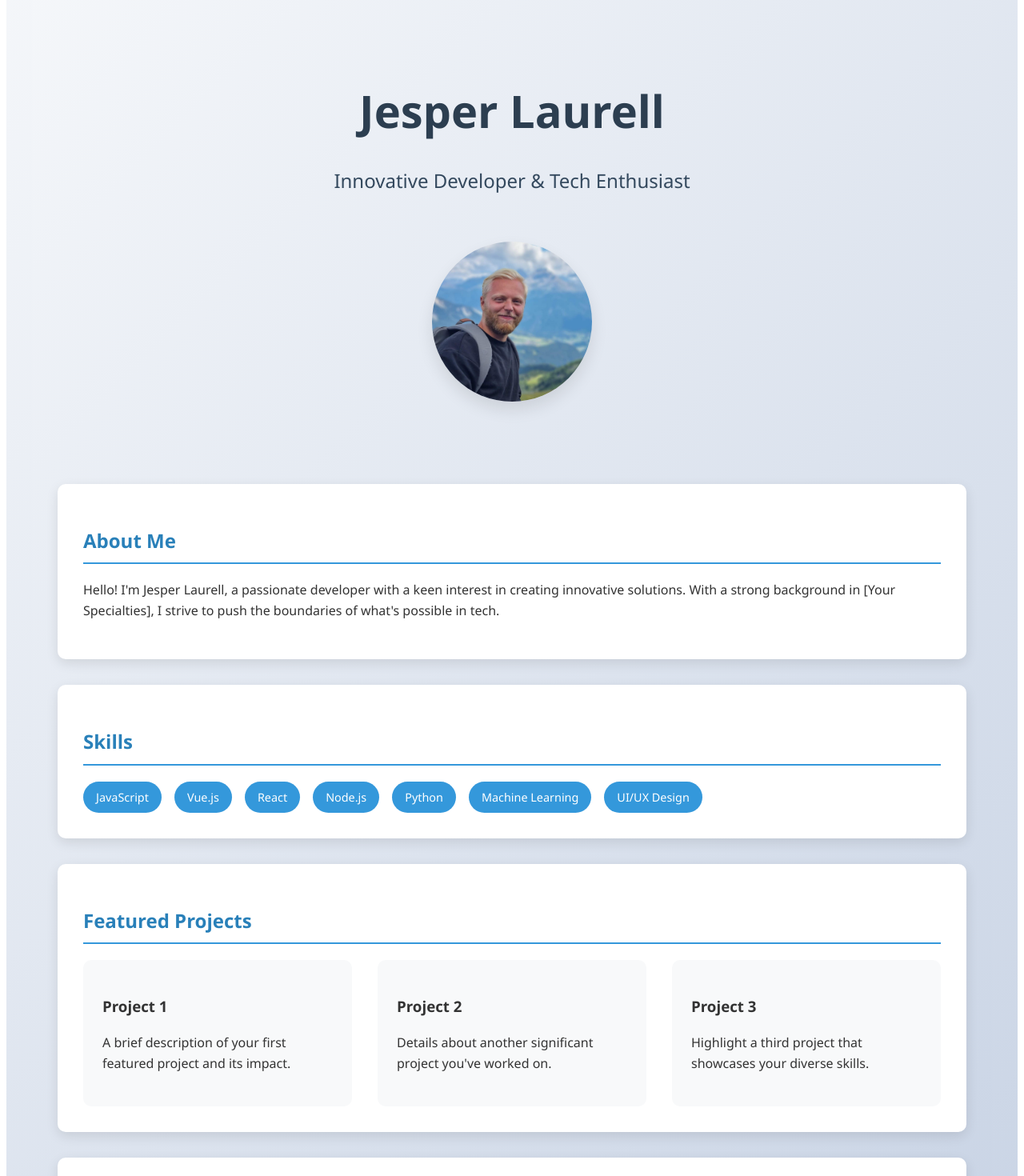
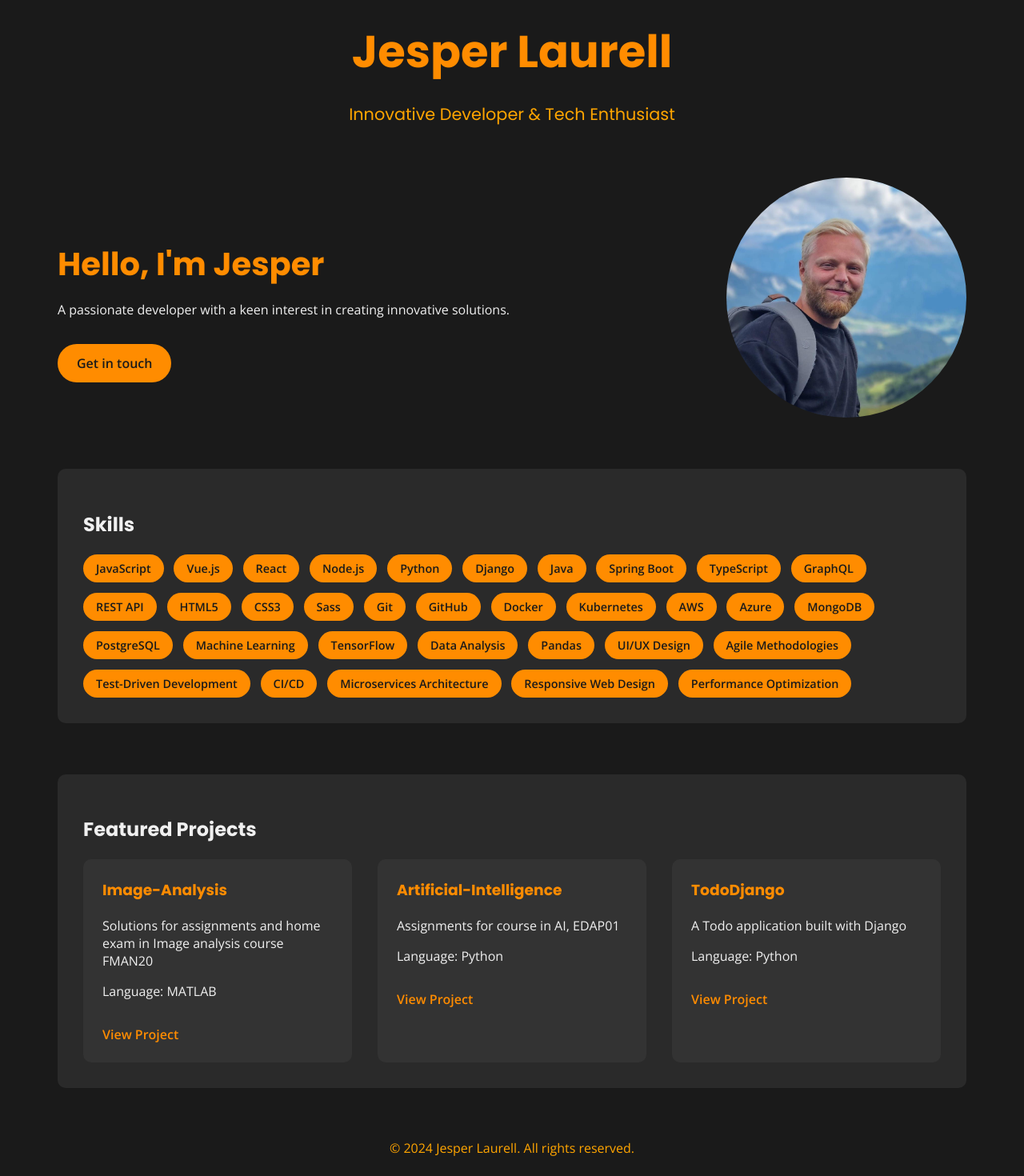
Before and after one commit to snoboll/jesperlaurellpage, a Vue app: page / in a window 1280 px wide. Shown: the part 80-1550 px from the top of the page at 80% size. Built offline with nearby package versions, Linux system fonts and the light colour scheme.

Commit message:
checkpoint

```diff
--- a/package.json
+++ b/package.json
@@ -5,12 +5,14 @@
   "scripts": {
     "serve": "vue-cli-service serve",
     "build": "vue-cli-service build",
-    "lint": "vue-cli-service lint"
+    "lint": "vue-cli-service lint",
+    "dev": "vue-cli-service serve"
   },
   "dependencies": {
     "chart.js": "^4.4.4",
     "core-js": "^3.8.3",
-    "vue": "^3.2.13"
+    "vue": "^3.2.13",
+    "yarn": "^1.22.22"
   },
   "devDependencies": {
     "@babel/core": "^7.12.16",
--- a/src/App.vue
+++ b/src/App.vue
@@ -3,66 +3,40 @@
     <header>
       <h1>Jesper Laurell</h1>
       <p class="tagline">Innovative Developer & Tech Enthusiast</p>
-      <img
-        src="@/assets/profile-image.jpg"
-        alt="Jesper Laurell"
-        class="profile-image"
-      />
     </header>
 
-    <main>
-      <section class="about">
-        <h2>About Me</h2>
-        <p>
-          Hello! I'm Jesper Laurell, a passionate developer with a keen interest
-          in creating innovative solutions. With a strong background in [Your
-          Specialties], I strive to push the boundaries of what's possible in
-          tech.
-        </p>
+    <main class="main-content">
+      <section class="hero">
+        <div class="hero-content">
+          <h2>Hello, I'm Jesper</h2>
+          <p>A passionate developer with a keen interest in creating innovative solutions.</p>
+          <a href="#contact" class="cta-button">Get in touch</a>
+        </div>
+        <img src="@/assets/profile-image.jpg" alt="Jesper Laurell" class="profile-image" />
       </section>
 
       <section class="skills">
         <h2>Skills</h2>
         <div class="skill-tags">
-          <span v-for="skill in skills" :key="skill" class="skill-tag">{{
-            skill
-          }}</span>
+          <span v-for="skill in skills" :key="skill" class="skill-tag">{{ skill }}</span>
         </div>
       </section>
 
-      <section class="projects">
+      <section class="featured-projects">
         <h2>Featured Projects</h2>
         <div class="project-grid">
-          <div
-            v-for="project in projects"
-            :key="project.title"
-            class="project-card"
-          >
-            <h3>{{ project.title }}</h3>
+          <div v-for="project in featuredProjects" :key="project.name" class="project-card">
+            <h3>{{ project.name }}</h3>
             <p>{{ project.description }}</p>
+            <p>Language: {{ project.language }}</p>
+            <a :href="project.url" target="_blank" class="project-link">View Project</a>
           </div>
-        </div>
-      </section>
-
-      <section class="experience">
-        <h2>Experience</h2>
-        <div v-for="job in experience" :key="job.title" class="job">
-          <h3>{{ job.title }}</h3>
-          <p>{{ job.period }}</p>
-          <ul>
-            <li v-for="(achievement, index) in job.achievements" :key="index">
-              {{ achievement }}
-            </li>
-          </ul>
         </div>
       </section>
     </main>
 
     <footer>
-      <p>
-        &copy; {{ new Date().getFullYear() }} Jesper Laurell. All rights
-        reserved.
-      </p>
+      <p>&copy; {{ new Date().getFullYear() }} Jesper Laurell. All rights reserved.</p>
     </footer>
   </div>
 </template>
@@ -73,30 +47,44 @@ export default {
   data() {
     return {
       skills: [
-        "JavaScript",
-        "Vue.js",
-        "React",
-        "Node.js",
-        "Python",
-        "Machine Learning",
+        "JavaScript", "Vue.js", "React", "Node.js",
+        "Python", "Django",
+        "Java", "Spring Boot",
+        "TypeScript", "GraphQL", "REST API",
+        "HTML5", "CSS3", "Sass",
+        "Git", "GitHub",
+        "Docker", "Kubernetes",
+        "AWS", "Azure",
+        "MongoDB", "PostgreSQL",
+        "Machine Learning", "TensorFlow",
+        "Data Analysis", "Pandas",
         "UI/UX Design",
+        "Agile Methodologies",
+        "Test-Driven Development",
+        "CI/CD",
+        "Microservices Architecture",
+        "Responsive Web Design",
+        "Performance Optimization"
       ],
-      projects: [
+      featuredProjects: [
         {
-          title: "Project 1",
-          description:
-            "A brief description of your first featured project and its impact.",
+          name: 'Image-Analysis',
+          description: 'Solutions for assignments and home exam in Image analysis course FMAN20',
+          language: 'MATLAB',
+          url: 'https://github.com/snoboll/Image-Analysis'
         },
         {
-          title: "Project 2",
-          description:
-            "Details about another significant project you've worked on.",
+          name: 'Artificial-Intelligence',
+          description: 'Assignments for course in AI, EDAP01',
+          language: 'Python',
+          url: 'https://github.com/snoboll/Artificial-Intelligence'
         },
         {
-          title: "Project 3",
-          description:
-            "Highlight a third project that showcases your diverse skills.",
-        },
+          name: 'TodoDjango',
+          description: 'A Todo application built with Django',
+          language: 'Python',
+          url: 'https://github.com/snoboll/TodoDjango'
+        }
       ],
       experience: [
         {
@@ -116,67 +104,103 @@ export default {
 </script>
 
 <style>
+@import url('https://fonts.googleapis.com/css2?family=Poppins:wght@400;600;700&family=Open+Sans:wght@400;600&display=swap');
+
+body {
+  margin: 0;
+  padding: 0;
+  background: #1a1a1a;
+  color: #f0f0f0;
+  font-family: 'Open Sans', sans-serif;
+}
+
 #app {
-  font-family: "Segoe UI", Tahoma, Geneva, Verdana, sans-serif;
-  line-height: 1.6;
-  color: #333;
   max-width: 1200px;
   margin: 0 auto;
   padding: 2rem;
-  background: linear-gradient(135deg, #f5f7fa 0%, #c3cfe2 100%);
 }
 
 header {
   text-align: center;
-  padding: 4rem 0;
+  margin-bottom: 4rem;
+}
+
+h1, h2, h3, .tagline {
+  font-family: 'Poppins', sans-serif;
 }
 
 h1 {
   font-size: 3.5rem;
+  font-weight: 700;
   margin-bottom: 0.5rem;
-  color: #2c3e50;
+  color: #ff8c00;
 }
 
 .tagline {
-  font-size: 1.5rem;
-  color: #34495e;
+  font-size: 1.3rem;
+  color: #ffa500;
+}
+
+.main-content {
+  display: flex;
+  flex-direction: column;
+  gap: 4rem;
+}
+
+.hero {
+  display: flex;
+  align-items: center;
+  justify-content: space-between;
+  gap: 2rem;
+}
+
+.hero-content {
+  flex: 1;
+}
+
+.hero h2 {
+  font-size: 2.5rem;
+  margin-bottom: 1rem;
+  color: #ff8c00;
+}
+
+.cta-button {
+  display: inline-block;
+  background-color: #ff8c00;
+  color: #1a1a1a;
+  padding: 0.8rem 1.5rem;
+  border-radius: 25px;
+  text-decoration: none;
+  font-weight: 600;
+  margin-top: 1rem;
 }
 
 .profile-image {
-  width: 200px;
-  height: 200px;
+  width: 300px;
+  height: 300px;
   border-radius: 50%;
   object-fit: cover;
-  margin: 2rem 0;
-  box-shadow: 0 10px 20px rgba(0, 0, 0, 0.1);
 }
 
-section {
-  background-color: white;
+.skills, .featured-projects {
+  background-color: #2a2a2a;
   border-radius: 10px;
   padding: 2rem;
-  margin-bottom: 2rem;
-  box-shadow: 0 5px 15px rgba(0, 0, 0, 0.1);
-}
-
-h2 {
-  color: #2980b9;
-  border-bottom: 2px solid #3498db;
-  padding-bottom: 0.5rem;
 }
 
 .skill-tags {
   display: flex;
   flex-wrap: wrap;
-  gap: 1rem;
+  gap: 0.8rem;
 }
 
 .skill-tag {
-  background-color: #3498db;
-  color: white;
+  background-color: #ff8c00;
+  color: #1a1a1a;
   padding: 0.5rem 1rem;
   border-radius: 20px;
   font-size: 0.9rem;
+  font-weight: 600;
 }
 
 .project-grid {
@@ -186,7 +210,7 @@ h2 {
 }
 
 .project-card {
-  background-color: #f8f9fa;
+  background-color: #333333;
   border-radius: 10px;
   padding: 1.5rem;
   transition: transform 0.3s ease;
@@ -196,9 +220,22 @@ h2 {
   transform: translateY(-5px);
 }
 
+.project-card h3 {
+  color: #ff8c00;
+  margin-top: 0;
+}
+
+.project-link {
+  display: inline-block;
+  margin-top: 1rem;
+  color: #ff8c00;
+  text-decoration: none;
+  font-weight: 600;
+}
+
 footer {
   text-align: center;
-  padding: 2rem 0;
-  color: #7f8c8d;
+  margin-top: 4rem;
+  color: #ffa500;
 }
 </style>
```
Also changed, not shown: src/components/ProjectsComponent.vue (added, +67 -0 lines), public/Screenshot 2024-08-31 at 18.15.55.png (added), 1 other file (tests, documents, lock files or other folders).
